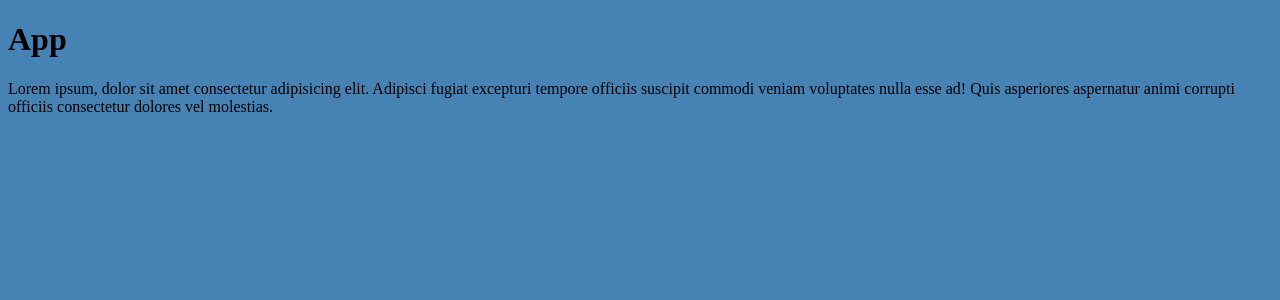
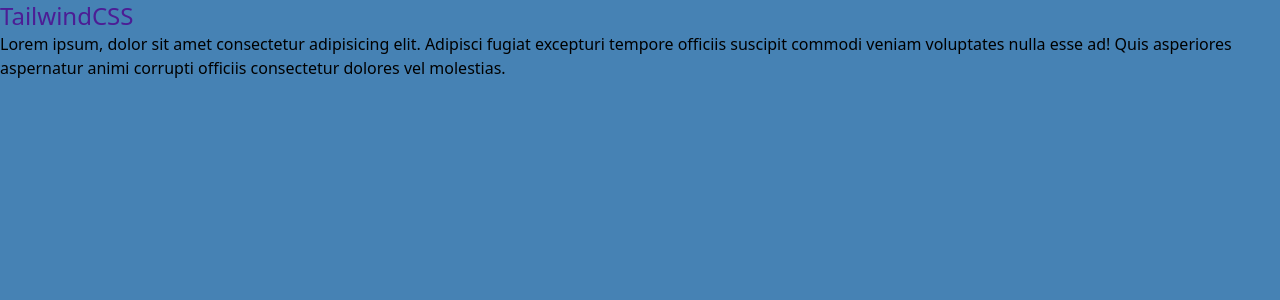
Before and after one commit to craigdev937/todo3toolkit, a React (Vite) app: page / in a window 1280 px wide. Shown: the top 300 px of the page. Built offline with nearby package versions, Linux system fonts and the light colour scheme.

Commit message:
Added TailwinCSS

```diff
--- /dev/null
+++ b/postcss.config.js
@@ -0,0 +1,6 @@
+module.exports = {
+    plugins: {
+        tailwindcss: {},
+        autoprefixer: {},
+    }
+};
--- a/src/app/App.css
+++ b/src/app/App.css
@@ -1,3 +1,7 @@
 body {
     background-color: steelblue;
 }
+
+@tailwind base;
+@tailwind components;
+@tailwind utilities;
--- a/src/app/App.jsx
+++ b/src/app/App.jsx
@@ -4,7 +4,11 @@ import "./App.css";
 export const App = () => {
     return (
         <React.Fragment>
-            <h1>App</h1>
+            <h1
+                className="text-violet-900
+                    text-2xl"
+                >TailwindCSS
+            </h1>
             <p>Lorem ipsum, dolor sit amet consectetur adipisicing elit. Adipisci fugiat excepturi tempore officiis suscipit commodi veniam voluptates nulla esse ad! Quis asperiores aspernatur animi corrupti officiis consectetur dolores vel molestias.</p>
         </React.Fragment>
     );
--- /dev/null
+++ b/tailwind.config.js
@@ -0,0 +1,8 @@
+/** @type {import('tailwindcss').Config} */
+module.exports = {
+  content: ["./src/**/*.{js,jsx}"],
+  theme: {
+    extend: {},
+  },
+  plugins: [],
+}
```
